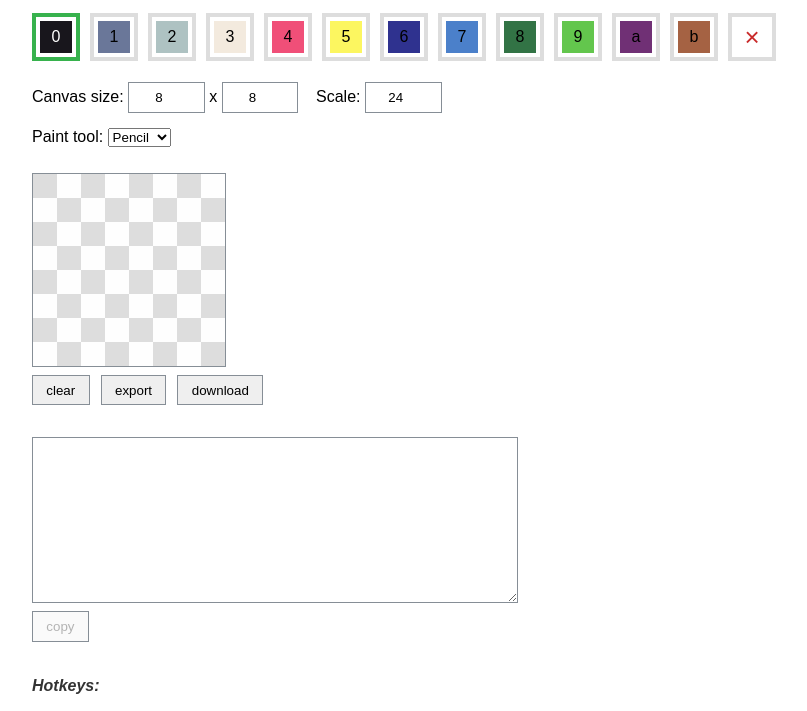
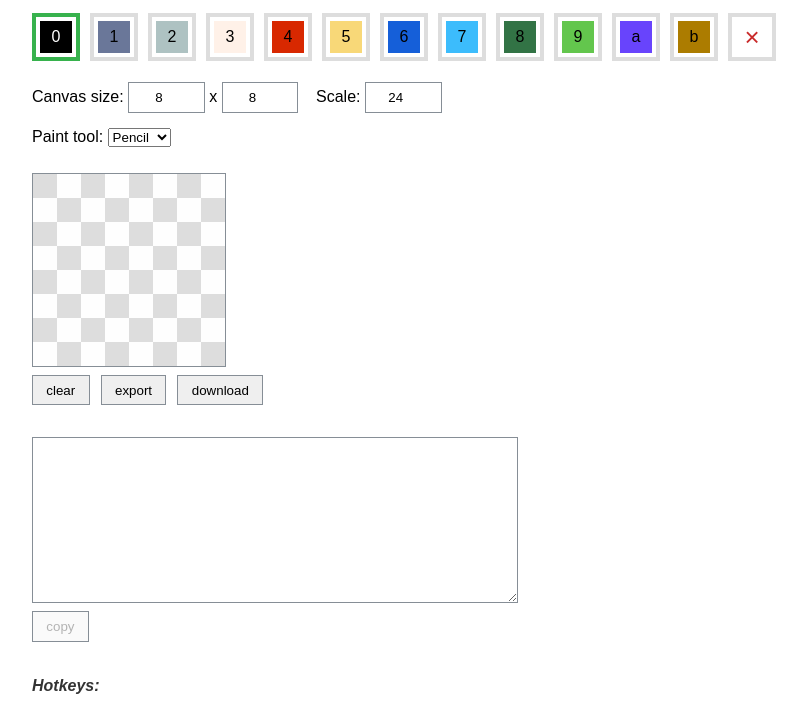
Before and after one commit to litecanvas/litecanvas.github.io, a website: page public/tools/pixel-art-editor.html in a window 1280 px wide. Shown: the part 97-808 px from the top of the page, without its empty margins (0-807 px from the left). Drawn offline with Linux system fonts and the light colour scheme.

Commit message:
fix pixel art editor colors

```diff
--- a/public/sw.js
+++ b/public/sw.js
@@ -1,5 +1,5 @@
 const cacheName = "luizbills.litecanvas-editor-v1";
-const version = "2.16.3";
+const version = "2.16.4";
 
 const precacheResources = [
   "/",
--- a/public/tools/pixel-art-editor.html
+++ b/public/tools/pixel-art-editor.html
@@ -145,7 +145,7 @@
 
       @media (prefers-color-scheme: dark) {
         body {
-          background: #000;
+          background: #111;
           color: #fff;
         }
 
@@ -236,18 +236,20 @@
       const $ = (selector) => document.querySelector(selector);
       // color palette
       const colors = [
-        "#18161c",
+        "#000",
         "#6a7799",
         "#aec2c2",
-        "#f3eade",
-        "#f04f78",
-        "#fcf660",
-        "#2f328f",
-        "#4b80ca",
+        "#FFF1E8",
+
+        "#d82800",
+        "#f8d878",
+        "#155fd9",
+        "#3cbcfc",
+
         "#327345",
         "#63c64d",
-        "#703075",
-        "#a56243",
+        "#6844fc",
+        "#ac7c00",
       ];
       // local storage wrapper
       const storage = {
```
